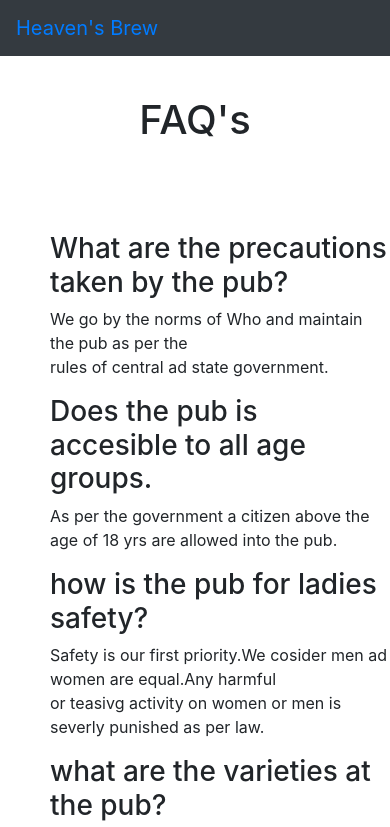
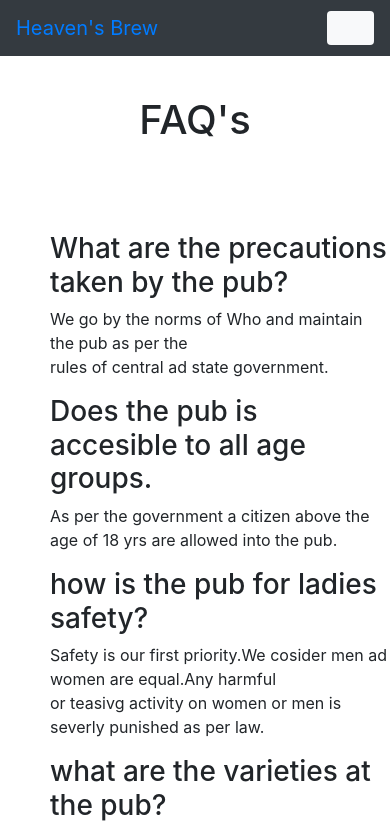
Before and after one commit to sairamanaalla/sairamanaalla.github.io-website, a plain HTML site: page contact.html in a window 390 px wide. Shown: the top 827 px of the page. Drawn offline with nearby package versions, Linux system fonts and the light colour scheme.

Commit message:
Update contact.html

```diff
--- a/contact.html
+++ b/contact.html
@@ -17,7 +17,7 @@
 
   <nav class="navbar navbar-expand-lg bg-dark style=" background-color:#00ff80;"">
     <a class="navbar-brand" href="#">Heaven's Brew</a>
-    <button class="navbar-toggler" type="button" data-toggle="collapse" data-target="#navbarSupportedContent" aria-controls="navbarSupportedContent" aria-expanded="false" aria-label="Toggle navigation">
+    <button class="navbar-toggler bg-light" type="button" data-toggle="collapse" data-target="#navbarSupportedContent" aria-controls="navbarSupportedContent" aria-expanded="false" aria-label="Toggle navigation">
       <span class="navbar-toggler-icon"></span>
     </button>
 
```
